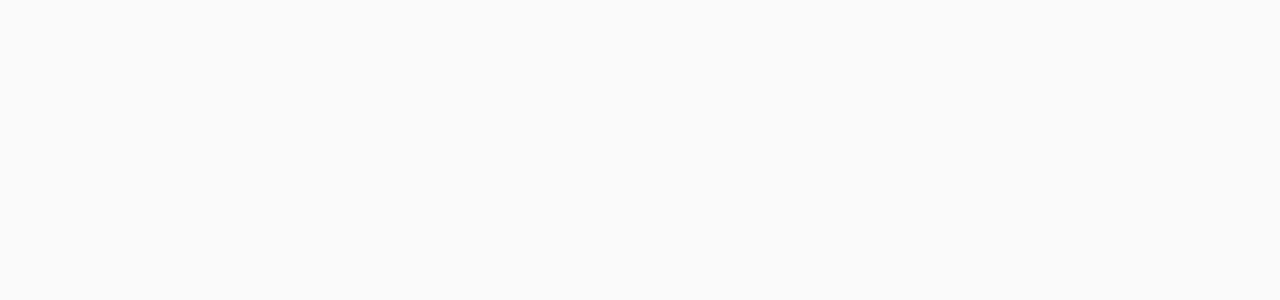
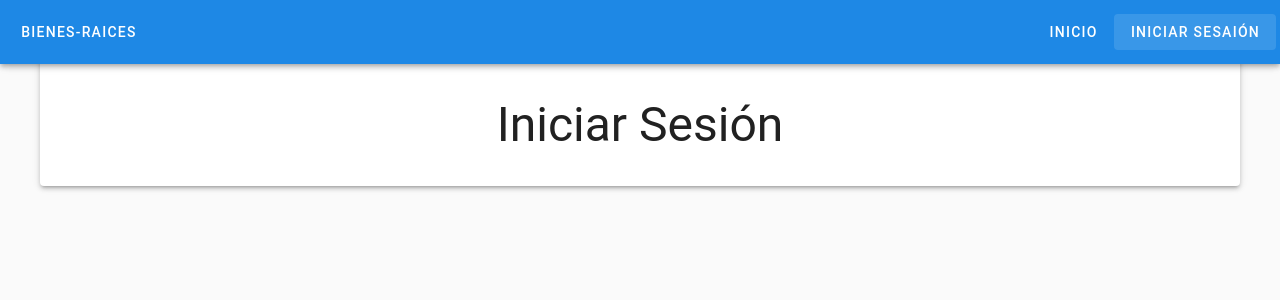
Before and after one commit to pivotsk8/bienes-raices, a Vue app: page /login in a window 1280 px wide. Before the commit this address had no page. Shown: the top 300 px of the page. Built offline with nearby package versions, Linux system fonts and the light colour scheme.

Commit message:
FEAT routeo de inicio y registro

```diff
--- a/src/App.vue
+++ b/src/App.vue
@@ -1,9 +1,25 @@
 <script setup>
-import { RouterLink, RouterView } from 'vue-router'
+import { RouterView } from 'vue-router';
 </script>
 
 <template>
+  <VCard elevation="3" max-width="1200" class="mx-auto">
+    <VLayout>
+      <v-app-bar color="blue-darken-1">
+        <template v-slot:prepend>
+          <VBtn :to="{ name: 'home' }">Bienes-Raices</VBtn>
+        </template>
+        <template v-slot:append>
+          <VBtn :to="{ name: 'home' }">Inicio</VBtn>
+          <VBtn :to="{ name: 'login' }">Iniciar Sesaión</VBtn>
+        </template>
+      </v-app-bar>
 
-
-  <RouterView />
+      <VMain>
+        <VContainer>
+          <RouterView />
+        </VContainer>
+      </VMain>
+    </VLayout>
+  </VCard>
 </template>
--- a/src/router/index.js
+++ b/src/router/index.js
@@ -9,6 +9,11 @@
       name: 'home',
       component: HomeView,
     },
+    {
+      path: '/login',
+      name: 'login',
+      component: () => import('../views/LoginView.vue'),
+    },
   ],
 });
 
--- /dev/null
+++ b/src/views/LoginView.vue
@@ -0,0 +1,5 @@
+<script setup></script>
+
+<template>
+  <h1 class="text-center text-h3 font-weigth-bold my-5">Iniciar Sesión</h1>
+</template>
```
